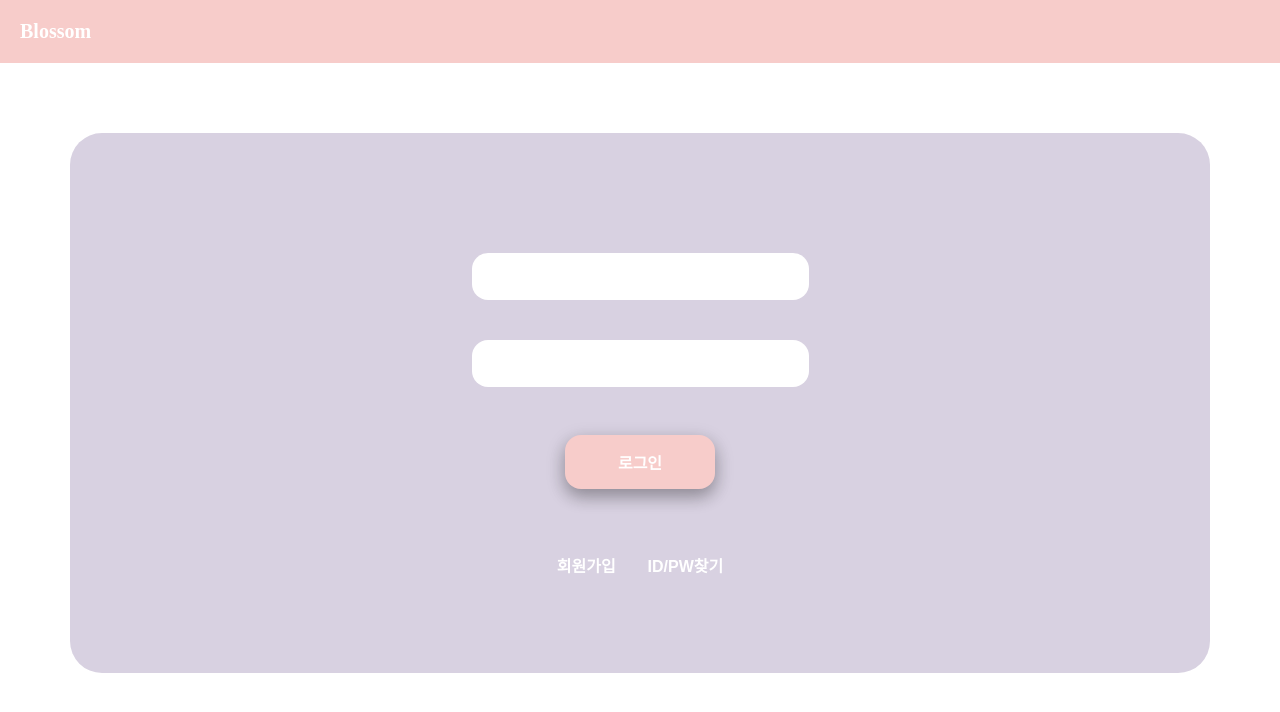
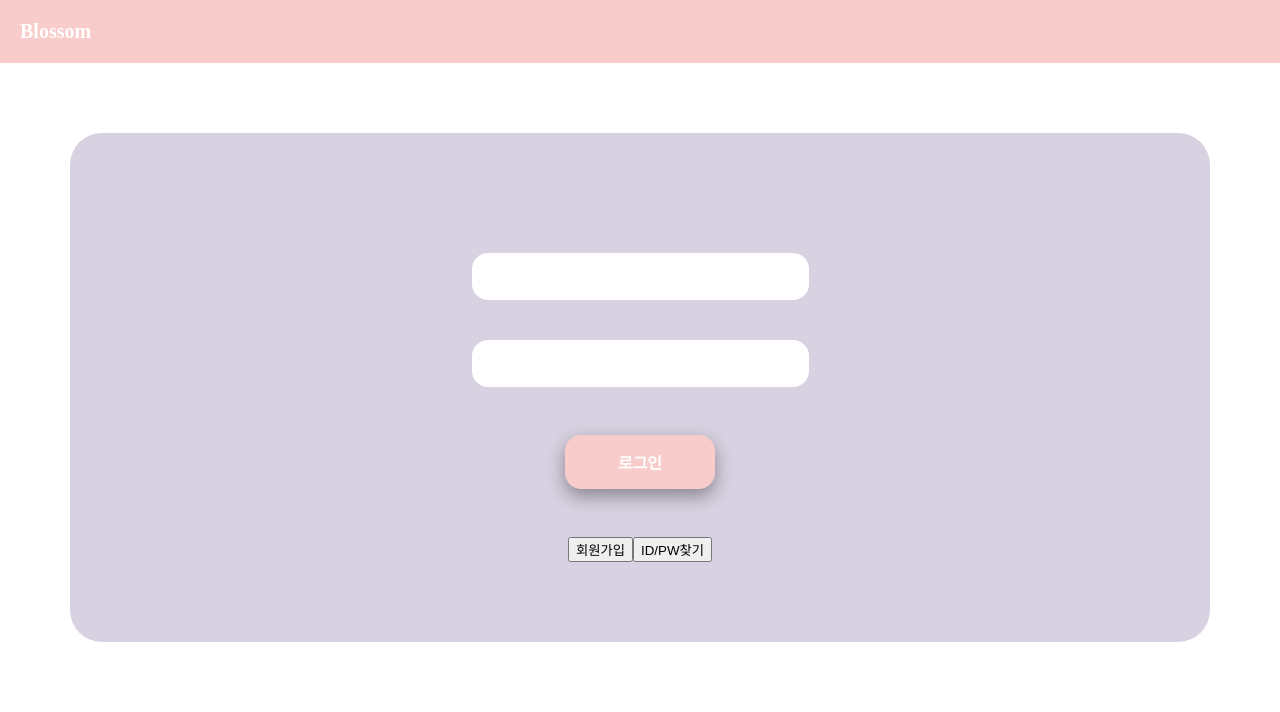
Before and after one commit to hamin924/frontend, a React (Create React App) app: page / in a window 1280 px wide. Shown: the top 712 px of the page. Built offline with nearby package versions, Linux system fonts and the light colour scheme.

Commit message:
Style: button names modified.

```diff
--- a/src/components/BigButton.js
+++ b/src/components/Button.jsx
@@ -1,7 +1,7 @@
 import React from 'react';
 
-function BigButton  ({disabled,children}){
+function Button  ({disabled,children}){
   return <button className="button" disabled={disabled}>{children}</button>;
 }
 
-export default BigButton;
+export default Button;
--- a/src/components/Modal.js
+++ b/src/components/Modal.jsx
@@ -1,6 +1,6 @@
 import React from 'react';
-import BigButton from "./BigButton";
-import SmallButton from "./SmallButton";
+import Button from "./Button";
+import TextLink from "./TextLink";
 import Input from "./Input";
 
 function Modal(){
@@ -8,9 +8,9 @@ function Modal(){
       <div className="modal">
         <p><Input></Input></p>
         <p ><Input ></Input></p>
-        <p><BigButton>로그인</BigButton></p>
-        <SmallButton>회원가입</SmallButton>
-        <SmallButton>ID/PW찾기</SmallButton>
+        <p><Button>로그인</Button></p>
+        <TextLink>회원가입</TextLink>
+        <TextLink>ID/PW찾기</TextLink>
         </div>
     )
   }
--- a/src/components/SmallButton.js
+++ /dev/null
@@ -1,7 +0,0 @@
-import React from 'react';
-
-function SmallButton  ({disabled,children}){
-    return <button className="button2" disabled={disabled}>{children}</button>;
-}
-
-export default SmallButton;
--- /dev/null
+++ b/src/components/TextLink.jsx
@@ -0,0 +1,7 @@
+import React from 'react';
+
+function TextLink  ({disabled,children}){
+    return <button className="textLink" disabled={disabled}>{children}</button>;
+}
+
+export default TextLink;
```
Also changed, not shown: src/components/Input.jsx (renamed from src/components/Input.js), 2 other files (tests, documents, lock files or other folders).
